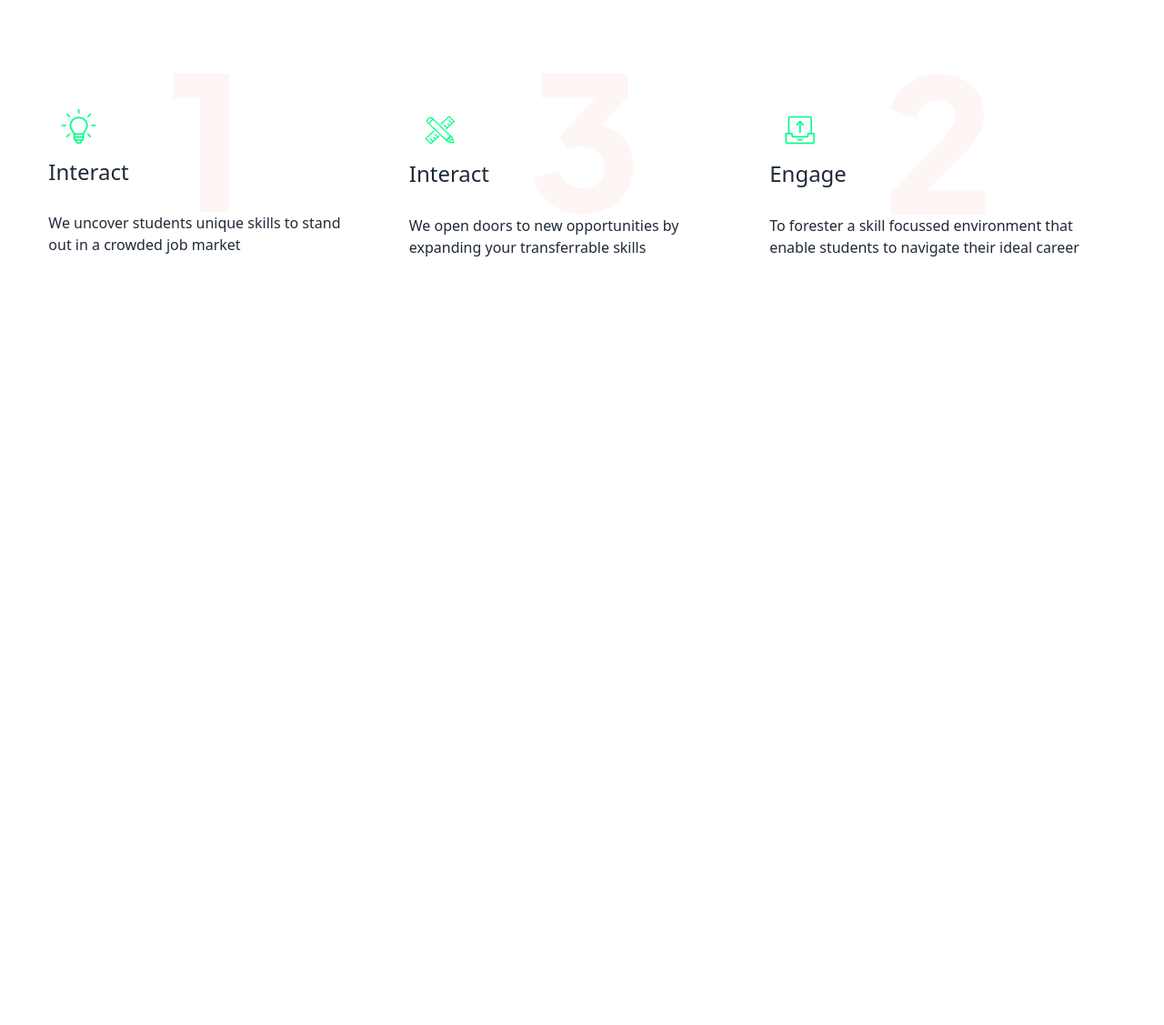
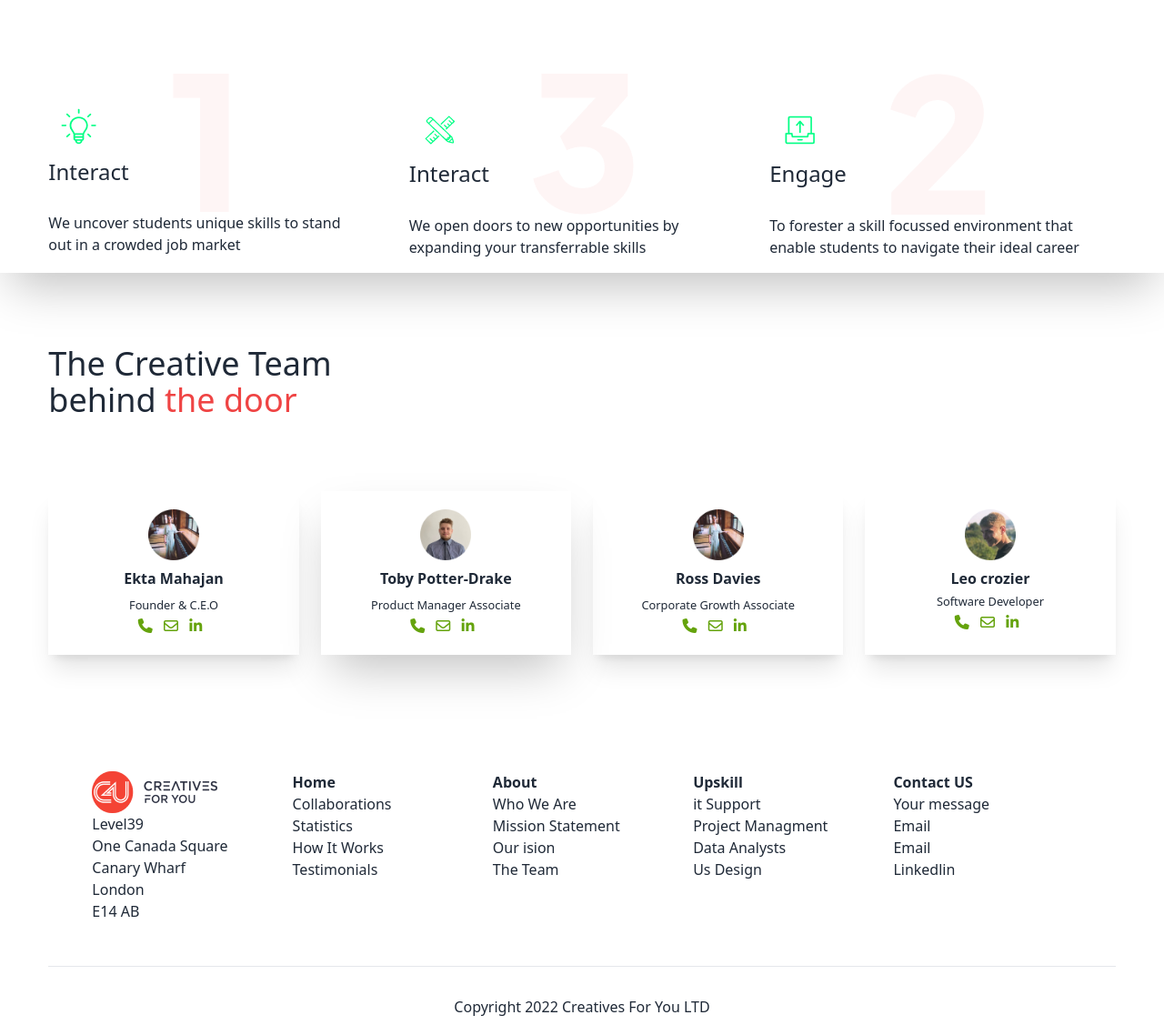
Before and after one commit to programmerrabbanii/hab-assignment-four, a plain HTML site: page index.html in a window 1280 px wide. Shown: the part 1815-2942 px from the top of the page at 91% size. Before the commit the page ends 2115 px from the top, so only its background shows below. Drawn offline with nearby package versions, Linux system fonts and the light colour scheme.

Commit message:
added the footer section here

```diff
--- a/index.html
+++ b/index.html
@@ -234,16 +234,117 @@
         </section>
      <!-- discover section end here -->
       <!-- this is creative team section start here -->
-       <section>
+
+       <section class="w-11/12 mx-auto mt-20">
+        <div>
+            <div class="mb-20">
+                <h3 class="text-4xl ">The Creative Team <br> behind <span class="text-red-500">the door</span> </h3>
+            </div>
+
+            <div class="grid grid-cols-1 md:grid-cols-4 gap-6">
+                <div class="text-center p-5 shadow-xl ">
+                    <img class="h-14 w-14 mx-auto mb-2" src="./img/image 3 (1).png" alt="">
+                    <h2 class="font-semibold  mb-1">Ekta Mahajan</h2>
+                    <small>Founder & C.E.O</small>
+                   <div>
+                    <i class=" text-lime-600 mr-2 fa-solid fa-phone"></i>
+                    <i class=" text-lime-600 mr-2 fa-regular fa-envelope"></i>
+                    <i class=" text-lime-600 mr-2 fa-brands fa-linkedin-in"></i>
+                   </div>
+                </div>
+
+
+                <div class="text-center p-5 shadow-2xl ">
+                    <img class="h-14 w-14 mx-auto mb-2" src="./img/image 2 (1).png" alt="">
+                    <h2 class="font-semibold  mb-1">Toby Potter-Drake</h2>
+                    <small>Product Manager Associate</small>
+                   <div>
+                    <i class=" text-lime-600 mr-2 fa-solid fa-phone"></i>
+                    <i class=" text-lime-600 mr-2 fa-regular fa-envelope"></i>
+                    <i class=" text-lime-600 mr-2 fa-brands fa-linkedin-in"></i>
+                   </div>
+                </div>
+
+                <div class="text-center p-5 shadow-xl ">
+                    <img class="h-14 w-14 mx-auto mb-2" src="./img/image 3 (1).png" alt="">
+                    <h2 class="font-semibold  mb-1">Ross Davies</h2>
+                    <small>Corporate Growth Associate</small>
+                   <div>
+                    <i class=" text-lime-600 mr-2 fa-solid fa-phone"></i>
+                    <i class=" text-lime-600 mr-2 fa-regular fa-envelope"></i>
+                    <i class=" text-lime-600 mr-2 fa-brands fa-linkedin-in"></i>
+                   </div>
+                </div>
+
+
+                <div class="text-center p-5 shadow-xl ">
+                    <img class="h-14 w-14 mx-auto mb-2" src="./img/image 4 (1).png" alt="">
+                    <h2 class="font-semibold">Leo crozier </h2>
+                    <small>Software Developer</small>
+                   <div>
+                    <i class=" text-lime-600 mr-2 fa-solid fa-phone"></i>
+                    <i class=" text-lime-600 mr-2 fa-regular fa-envelope"></i>
+                    <i class=" text-lime-600 mr-2 fa-brands fa-linkedin-in"></i>
+                   </div>
+                </div>
+
+            </div>
+        </div>
 
        </section>
 
 
+    </main>
+    <footer>
+        <section class="w-11/12 mx-auto mt-20">
+            <div class="grid border-b  grid-cols-1 md:grid-cols-3 lg:grid-cols-5 gap-6 p-12 justify-between">
+                <div>
+                    <img src="./img/navbarlogo.png" alt="">
+                    <p>Level39</p>
+                    <p>One Canada Square</p>
+                    <p>Canary Wharf</p>
+                    <p>London</p>
+                    <p>E14 AB</p>
+                </div>
+                <div>
+                    <h2 class="font-semibold">Home</h2>
+                    <p>Collaborations</p>
+                    <p>Statistics</p>
+                    <p>How It Works</p>
+                    <p>Testimonials</p>
+                </div>
+
+                <div>
+                    <h2 class="font-semibold">About</h2>
+                    <p>Who We Are</p>
+                    <p>Mission Statement</p>
+                    <p>Our ision</p>
+                    <p>The Team</p>
+                </div>
+
+                <div>
+                    <h2 class="font-semibold">Upskill</h2>
+                    <p>it Support</p>
+                    <p>Project Managment</p>
+                    <p>Data Analysts</p>
+                    <p>Us Design</p>
+                </div>
 
 
+                <div>
+                    <h2 class="font-semibold">Contact US</h2>
+                    <p>Your message</p>
+                    <p>Email</p>
+                    <p>Email</p>
+                    <p>Linkedlin</p>
+                </div>
+            </div>
+            <div class="text-center mt-8 mb-2">
+                <h3 class="">Copyright 2022 Creatives For You LTD</h3>
+            </div>
 
-    </main>
-    <footer></footer>
+        </section>
+    </footer>
 
 </body>
 </html>
```
Also changed, not shown: style.css (line endings or trailing spaces).
